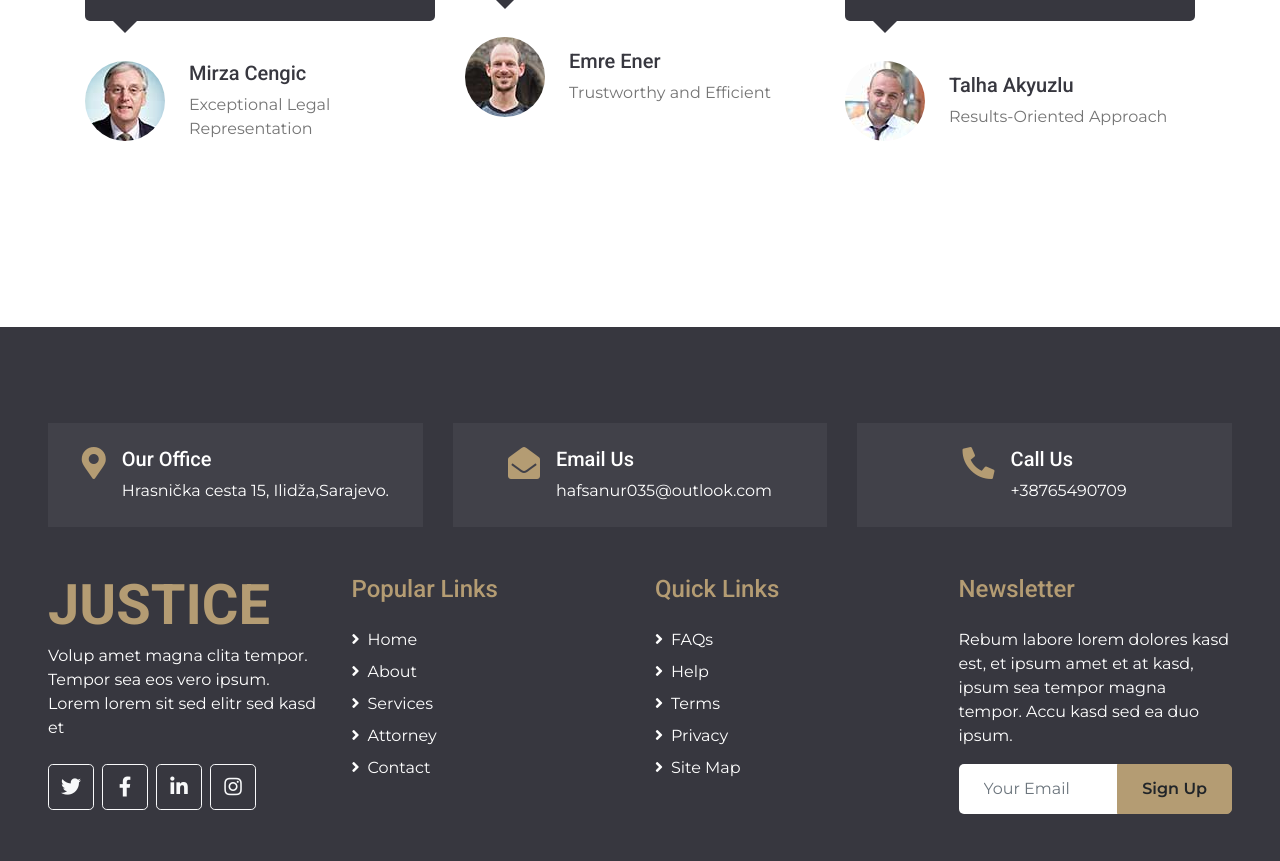
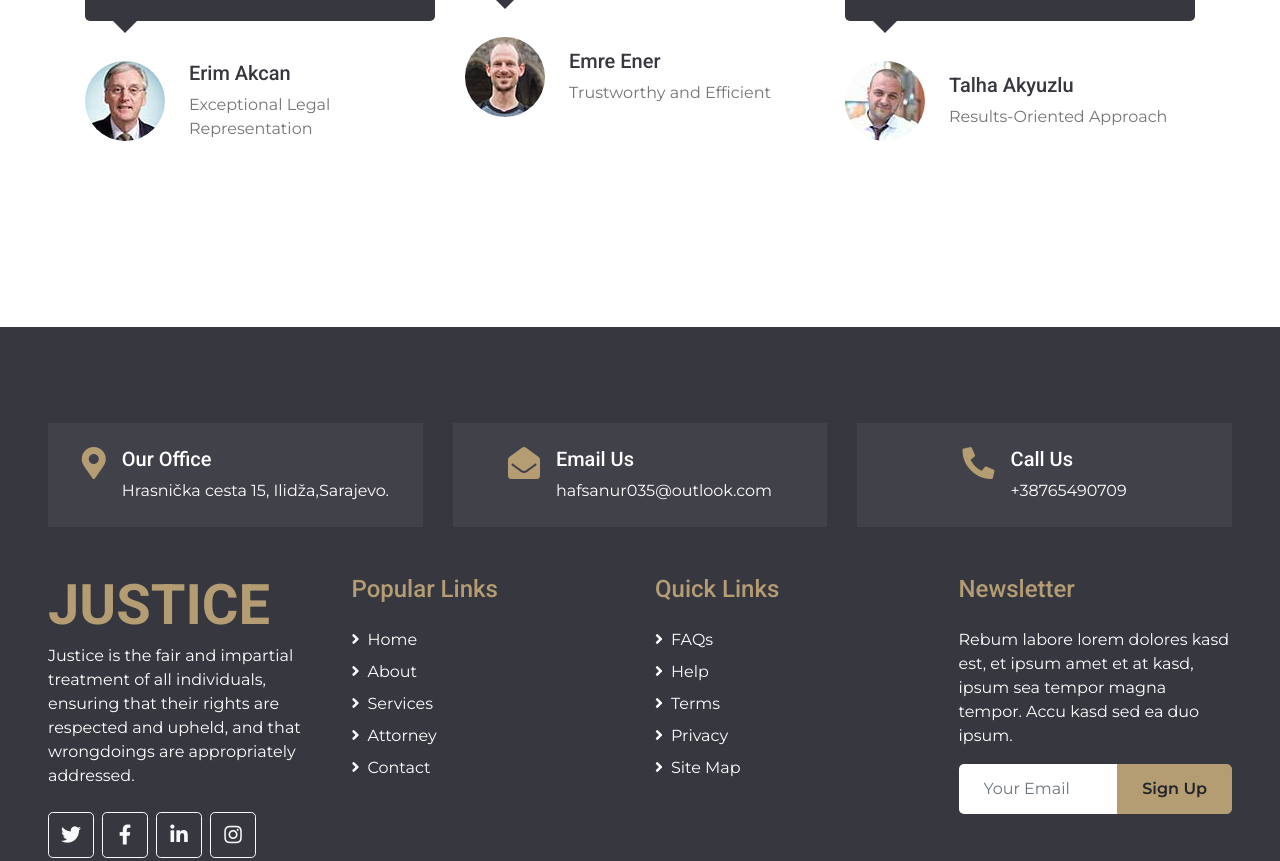
Before and after one commit to MTA-x/TortLaw, a plain HTML site: page index.html in a window 1280 px wide. Shown: the part 6300-7161 px from the top of the page. Drawn offline with nearby package versions, Linux system fonts and the light colour scheme.

Commit message:
hafsa v5

```diff
--- a/index.html
+++ b/index.html
@@ -418,7 +418,7 @@
                     <div class="d-flex align-items-center pt-3">
                         <img class="img-fluid rounded-circle" src="img/testimonial-1.jpg" style="width: 80px; height: 80px;" alt="">
                         <div class="pl-4">
-                            <h5>Mirza Cengic</h5>
+                            <h5>Erim Akcan</h5>
                             <p class="m-0">Exceptional Legal Representation</p>
                         </div>
                     </div>
@@ -454,7 +454,7 @@
                     <div class="d-flex align-items-center pt-3">
                         <img class="img-fluid rounded-circle" src="img/testimonial-4.jpg" style="width: 80px; height: 80px;" alt="">
                         <div class="pl-4">
-                            <h5>Mirazana Pasanovic</h5>
+                            <h5>Omer Batur</h5>
                             <p class="m-0">Compassionate and Understanding</p>
                         </div>
                     </div>
@@ -501,7 +501,7 @@
                 <a href="index.html" class="navbar-brand">
                     <h1 class="m-0 mt-n2 display-4 text-primary text-uppercase">Justice</h1>
                 </a>
-                <p>Volup amet magna clita tempor. Tempor sea eos vero ipsum. Lorem lorem sit sed elitr sed kasd et</p>
+                <p>Justice is the fair and impartial treatment of all individuals, ensuring that their rights are respected and upheld, and that wrongdoings are appropriately addressed.</p>
                 <div class="d-flex justify-content-start mt-4">
                     <a class="btn btn-lg btn-outline-light btn-lg-square mr-2" href="#"><i class="fab fa-twitter"></i></a>
                     <a class="btn btn-lg btn-outline-light btn-lg-square mr-2" href="#"><i class="fab fa-facebook-f"></i></a>
```
